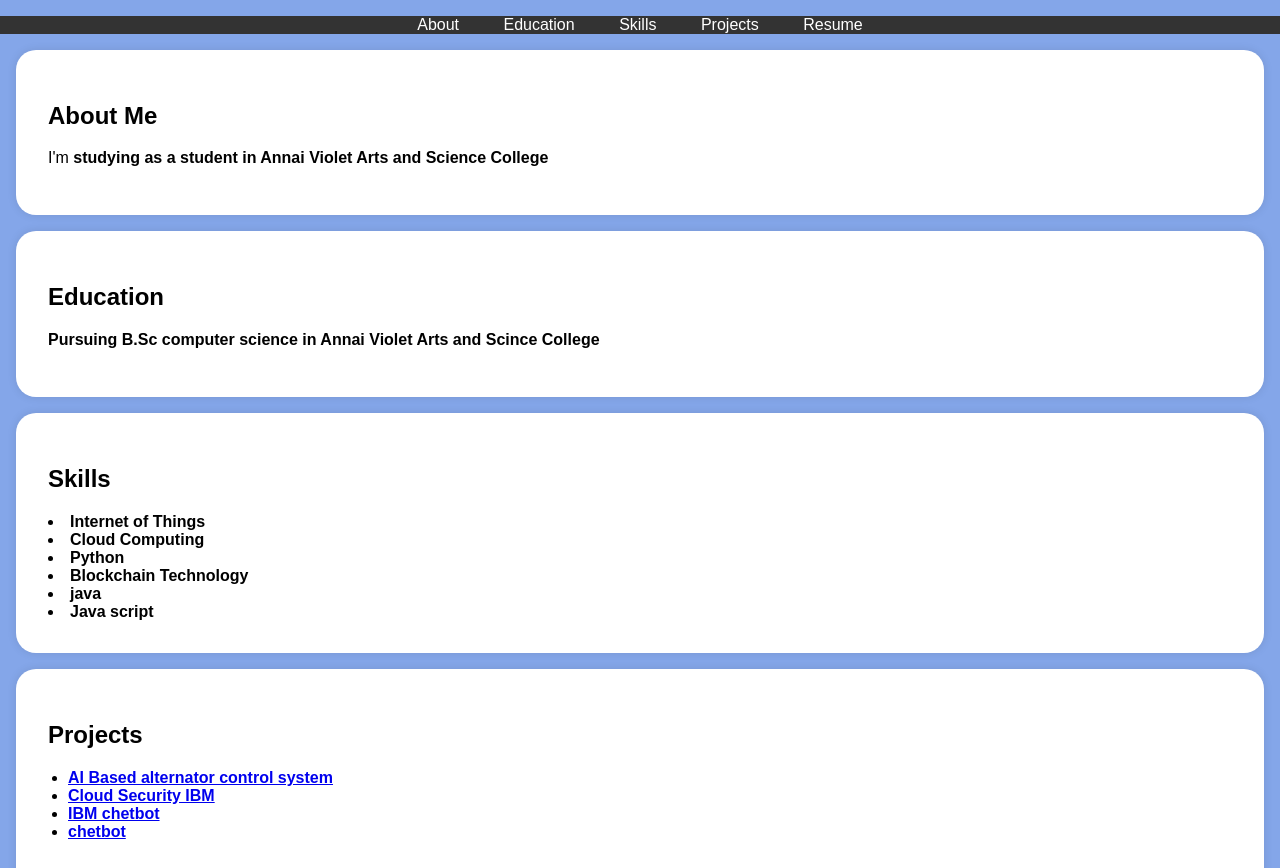
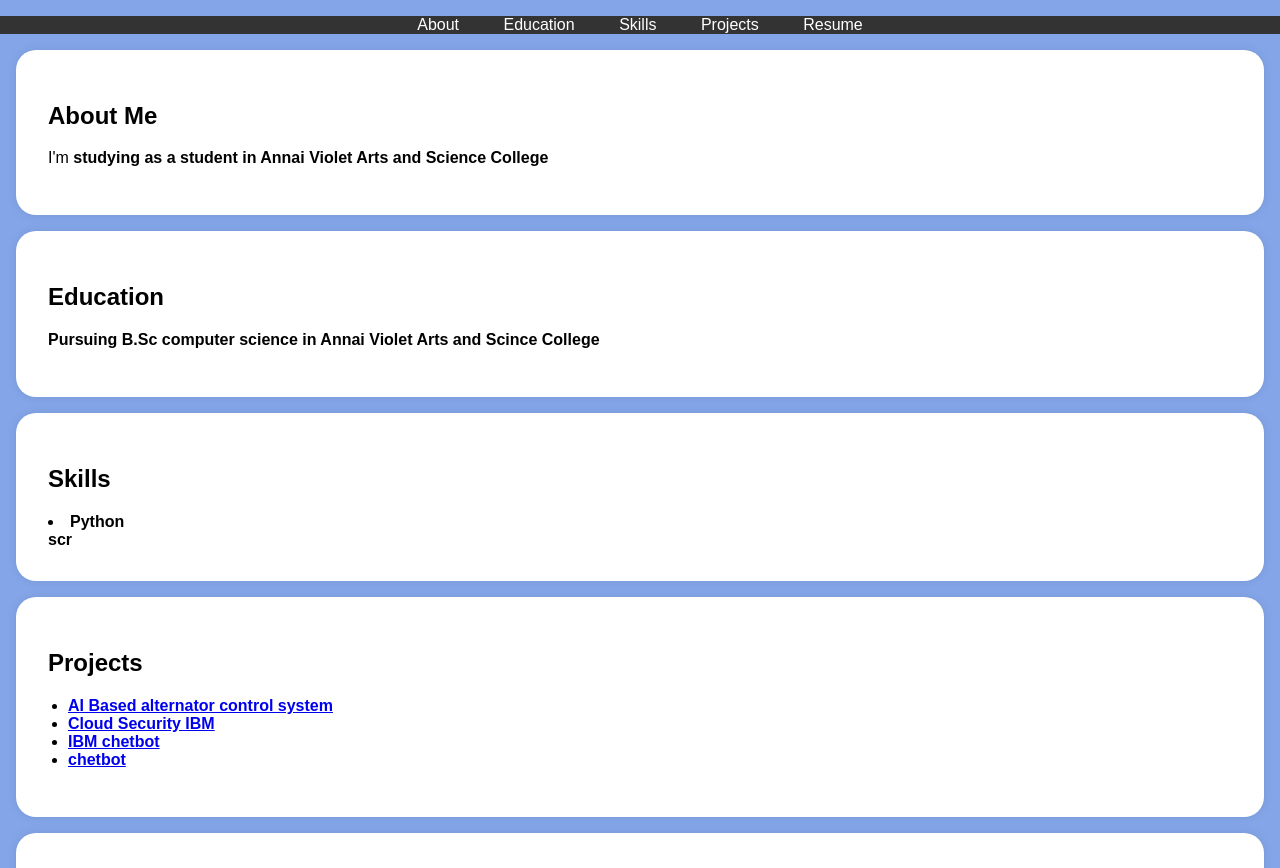
Before and after one commit to sanjainaanmudhalvan/Sanjai, a plain HTML site: page index.html in a window 1280 px wide. Shown: the part 197-1065 px from the top of the page. Drawn offline with Linux system fonts and the light colour scheme.

Commit message:
Update index.html

```diff
--- a/index.html
+++ b/index.html
@@ -132,13 +132,8 @@
         <div class="section-content">
             <h2>Skills</h2>
             <ul></ul>
-                <li>Internet of Things</li>
-                <li>Cloud Computing</li>
-                <li>Python</li>
-                <li>Blockchain Technology</li>
-                <li>java</li>
-                <li>Java script</li>
-            </ul>
+            <li>Python</li>
+    scr  </ul>
         </div>
     </section>
 
```
